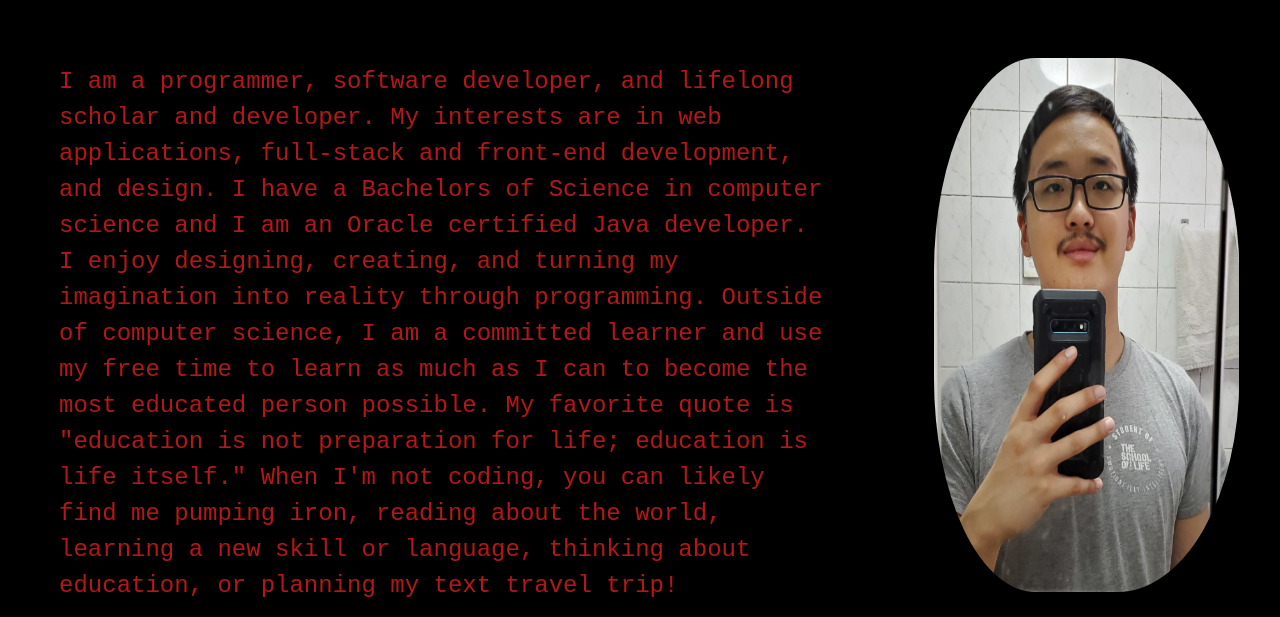
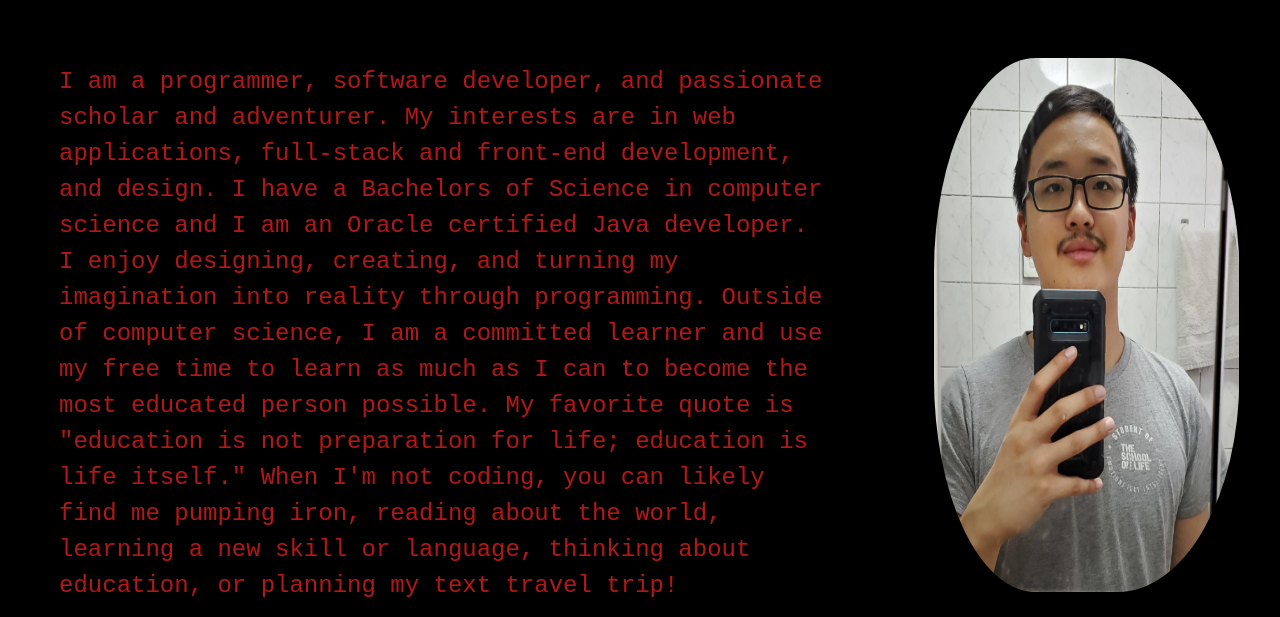
Before and after one commit to LHwang01/portfolio, a plain HTML site: page pages/about/about.html in a window 1280 px wide. Shown: the part 153-770 px from the top of the page. Drawn offline with nearby package versions, Linux system fonts and the light colour scheme.

Commit message:
Minor About Change

```diff
--- a/pages/about/about.html
+++ b/pages/about/about.html
@@ -39,7 +39,7 @@
   <div class="container-fluid p-0">
     <div class="row">
       <div class="col-lg-8">
-        <p>I am a programmer, software developer, and lifelong scholar and developer. My interests are in web
+        <p>I am a programmer, software developer, and passionate scholar and adventurer. My interests are in web
           applications,
           full-stack and front-end
           development, and design. I have a Bachelors of Science in computer science and I am an Oracle certified Java
```
